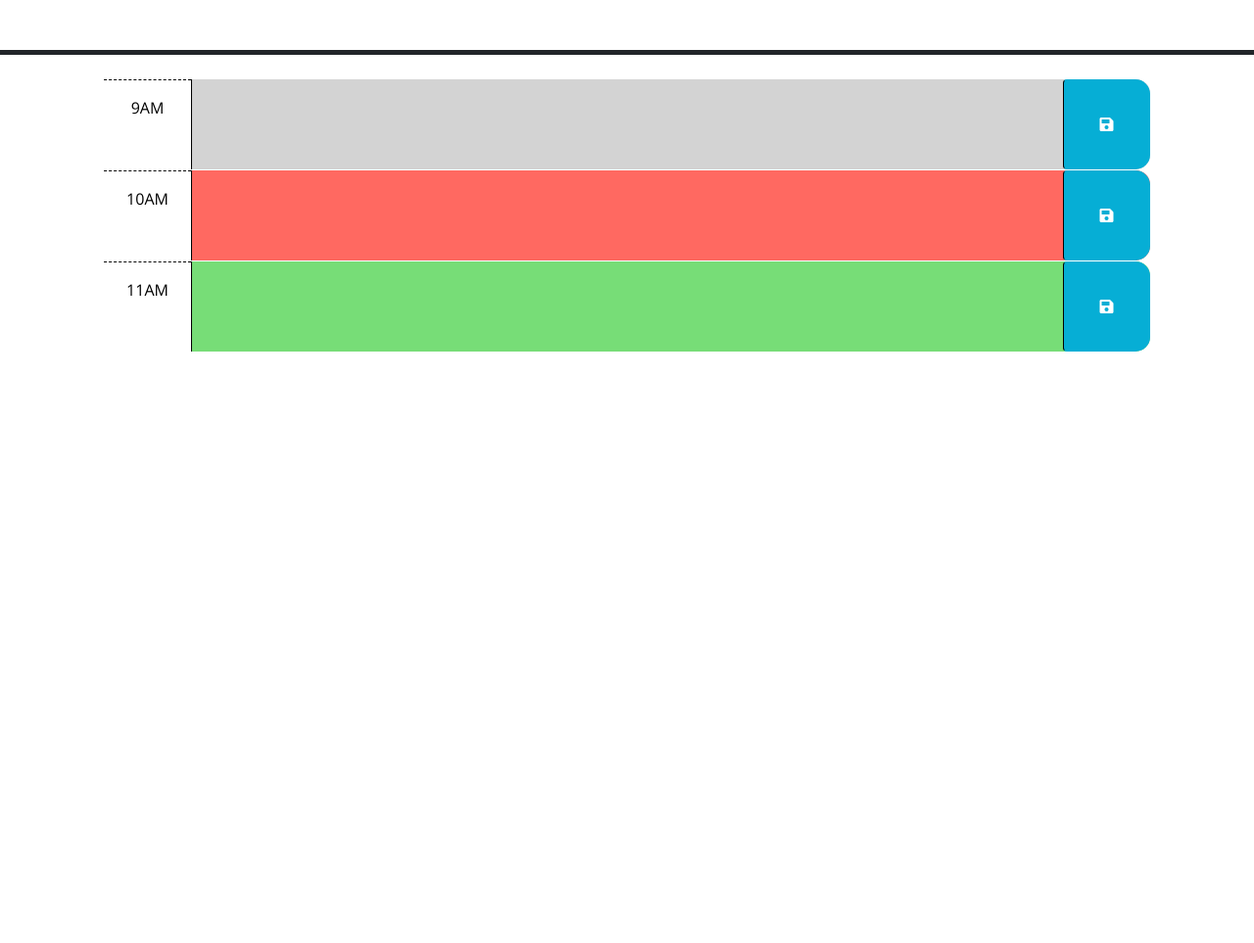
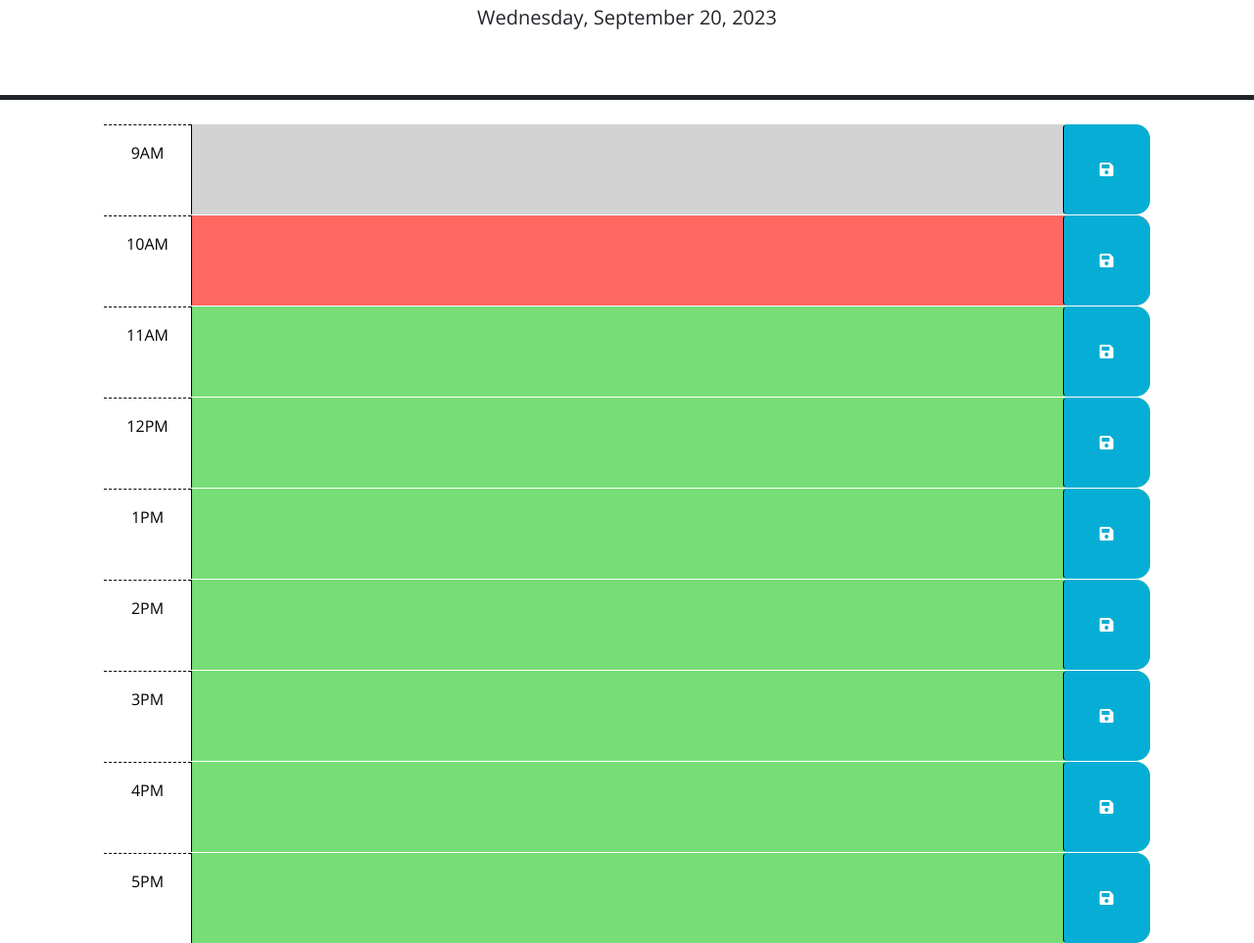
Before and after one commit to whitbreezy/workday-scheduler, a plain HTML site: page index.html in a window 1280 px wide. Shown: the part 176-1139 px from the top of the page at 98% size. Before the commit the page ends 800 px from the top, so only its background shows below. Drawn offline with nearby package versions, Linux system fonts and the light colour scheme; files that its build step writes are made by us from their sources.

Commit message:
added more time blocks, added jquery code to listen and save block contents on save button click

```diff
--- a/assets/script.js
+++ b/assets/script.js
@@ -2,12 +2,21 @@
 // the code isn't run until the browser has finished rendering all the elements
 // in the html.
 $(function () {
-  // TODO: Add a listener for click events on the save button. This code should
-  // use the id in the containing time-block as a key to save the user input in
-  // local storage. HINT: What does `this` reference in the click listener
-  // function? How can DOM traversal be used to get the "hour-x" id of the
-  // time-block containing the button that was clicked? How might the id be
-  // useful when saving the description in local storage?
+
+  //create object for save button and add listener for click
+  var saveBtn =  $('.saveBtn');
+
+  saveBtn.on('click', function(){
+    var scheduleItem = {
+        hour: $(this).parent().attr('id'),
+        description: $(this).siblings('.description').val()
+    };
+    //add item to local storage
+    localStorage.setItem('schedule-item', JSON.stringify(scheduleItem));
+  });
+
+
+
   //
   // TODO: Add code to apply the past, present, or future class to each time
   // block by comparing the id to the current hour. HINTS: How can the id
@@ -20,4 +29,6 @@ $(function () {
   // attribute of each time-block be used to do this?
   //
   // TODO: Add code to display the current date in the header of the page.
+  var today = dayjs();
+  $('#currentDay').text(today.format('dddd, MMMM D, YYYY'));
 });
--- a/index.html
+++ b/index.html
@@ -18,7 +18,7 @@
       href="https://fonts.googleapis.com/css?family=Open+Sans&display=swap"
       rel="stylesheet"
     />
-    <link rel="stylesheet" href="style.css" />
+    <link rel="stylesheet" href="assets/style.css" />
     <title>Work Day Scheduler</title>
   </head>
 
@@ -65,6 +65,49 @@
           <i class="fas fa-save" aria-hidden="true"></i>
         </button>
       </div>
+      <div id="hour-12" class="row time-block future">
+        <div class="col-2 col-md-1 hour text-center py-3">12PM</div>
+        <textarea class="col-8 col-md-10 description" rows="3"> </textarea>
+        <button class="btn saveBtn col-2 col-md-1" aria-label="save">
+          <i class="fas fa-save" aria-hidden="true"></i>
+        </button>
+      </div>
+      <div id="hour-13" class="row time-block future">
+        <div class="col-2 col-md-1 hour text-center py-3">1PM</div>
+        <textarea class="col-8 col-md-10 description" rows="3"> </textarea>
+        <button class="btn saveBtn col-2 col-md-1" aria-label="save">
+          <i class="fas fa-save" aria-hidden="true"></i>
+        </button>
+      </div>
+      <div id="hour-14" class="row time-block future">
+        <div class="col-2 col-md-1 hour text-center py-3">2PM</div>
+        <textarea class="col-8 col-md-10 description" rows="3"> </textarea>
+        <button class="btn saveBtn col-2 col-md-1" aria-label="save">
+          <i class="fas fa-save" aria-hidden="true"></i>
+        </button>
+      </div>
+      <div id="hour-15" class="row time-block future">
+        <div class="col-2 col-md-1 hour text-center py-3">3PM</div>
+        <textarea class="col-8 col-md-10 description" rows="3"> </textarea>
+        <button class="btn saveBtn col-2 col-md-1" aria-label="save">
+          <i class="fas fa-save" aria-hidden="true"></i>
+        </button>
+      </div>
+      <div id="hour-16" class="row time-block future">
+        <div class="col-2 col-md-1 hour text-center py-3">4PM</div>
+        <textarea class="col-8 col-md-10 description" rows="3"> </textarea>
+        <button class="btn saveBtn col-2 col-md-1" aria-label="save">
+          <i class="fas fa-save" aria-hidden="true"></i>
+        </button>
+      </div>
+      <div id="hour-17" class="row time-block future">
+        <div class="col-2 col-md-1 hour text-center py-3">5PM</div>
+        <textarea class="col-8 col-md-10 description" rows="3"> </textarea>
+        <button class="btn saveBtn col-2 col-md-1" aria-label="save">
+          <i class="fas fa-save" aria-hidden="true"></i>
+        </button>
+      </div>
+
 
     <script src="https://code.jquery.com/jquery-3.4.1.min.js"></script>
     <script
@@ -73,6 +116,6 @@
       crossorigin="anonymous"
     ></script>
 
-    <script src="script.js"></script>
+    <script src="assets/script.js"></script>
   </body>
 </html>
```
Also changed, not shown: 1 other file.
